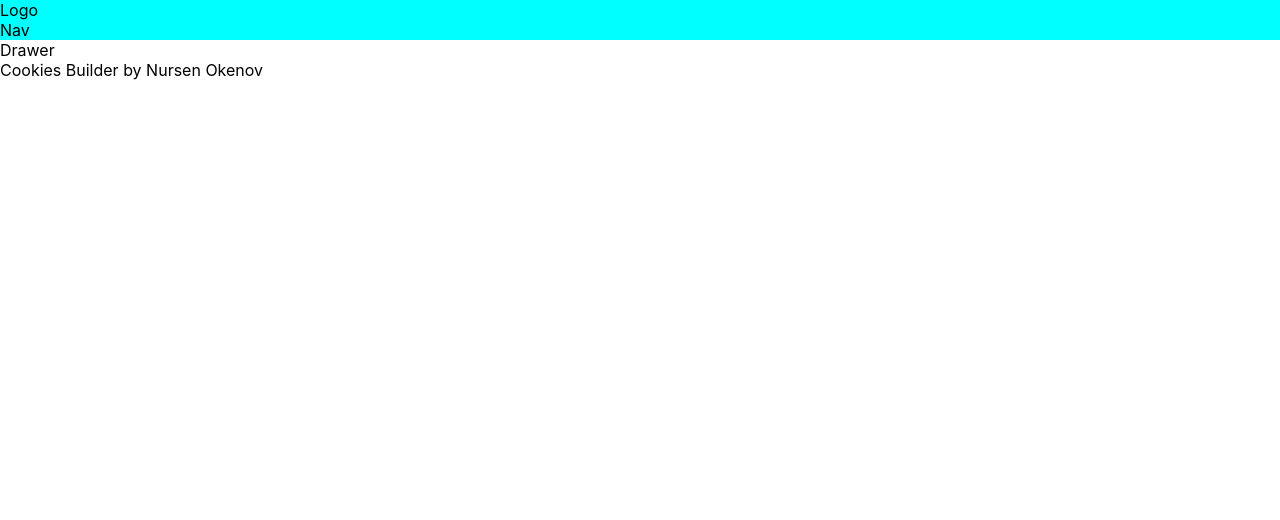
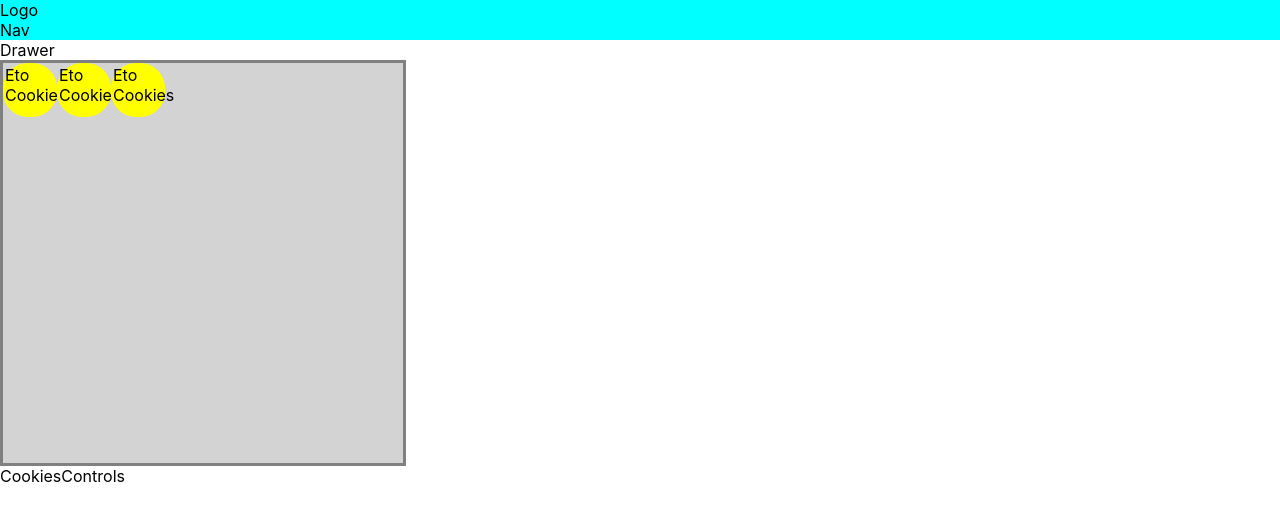
Before and after one commit to Nursen-Okenov/Cookies-Builder, a React (Create React App) app: page / in a window 1280 px wide. Shown: the top 520 px of the page. Built offline with nearby package versions, Linux system fonts and the light colour scheme.

Commit message:
New components CookiesKit, Cookies, CookiesBuilder

```diff
--- a/src/App.js
+++ b/src/App.js
@@ -1,12 +1,13 @@
 import React from 'react';
 import './App.css';
 import Layout from './components/Layout/Layout';
+import CookiesBuilder from './containers/CookiesBuilder/CookiesBuilder';
 
  export default () => {
   return (
     <div className="App">
       <Layout>
-        Cookies Builder by Nursen Okenov
+        <CookiesBuilder />
       </Layout>
     </div>
   );
--- /dev/null
+++ b/src/components/CookiesBuilder/CookiesKit/Cookies/Cookies.js
@@ -0,0 +1,8 @@
+import React from "react";
+import classes from "./Cookies.module.css";
+
+export default () => (
+    <div className={classes.Cookies}>
+        Eto Cookies
+    </div>
+)
--- /dev/null
+++ b/src/components/CookiesBuilder/CookiesKit/Cookies/Cookies.module.css
@@ -0,0 +1,7 @@
+.Cookies {
+    width: 50px;
+    height: 50px;
+    border-radius: 25px;
+    border: 2px solid yellow;
+    background-color: yellow;
+}
--- /dev/null
+++ b/src/components/CookiesBuilder/CookiesKit/CookiesKit.js
@@ -0,0 +1,11 @@
+import React from "react";
+import Cookies from "./Cookies/Cookies";
+import classes from "./CookiesKit.module.css";
+
+export default () => (
+    <div className={classes.CookiesKit}>
+        <Cookies />
+        <Cookies />
+        <Cookies />
+    </div>
+);
--- /dev/null
+++ b/src/components/CookiesBuilder/CookiesKit/CookiesKit.module.css
@@ -0,0 +1,13 @@
+.CookiesKit {
+    border: 3px solid gray;
+    background-color: lightgray;
+    width: 400px;
+    height: 400px;
+
+    display: flex;
+    flex-flow: row wrap;
+    align-content: flex-start;
+
+    overflow: hidden;
+
+}
--- a/src/components/Layout/Drawer/Drawer.js
+++ b/src/components/Layout/Drawer/Drawer.js
@@ -1,5 +1,8 @@
 import React from "react"
+import classes from "./Drawer.module.css"
 
 export default () => (
-    <div className="Drawer">Drawer</div>
-)
+    <div className={classes.Drawer}>
+        Drawer
+    </div>
+);
--- a/src/components/Layout/Layout.js
+++ b/src/components/Layout/Layout.js
@@ -1,9 +1,9 @@
-import React from "react"
-import Toolbar from "./Toolbar/Toolbar"
-import Drawer from "./Drawer/Drawer"
-
+import React from "react";
+import Toolbar from "./Toolbar/Toolbar";
+import Drawer from "./Drawer/Drawer";
+import classes from "./Layout.module.css"
 export default ({ children }) => (
-    <div className="Layout">
+    <div className={classes.Layout}>
         <Toolbar />
         <Drawer />
         {children}
--- a/src/components/Layout/Logo/Logo.js
+++ b/src/components/Layout/Logo/Logo.js
@@ -1,4 +1,4 @@
-import React from "react"
+import React from "react";
 import classes from "./Logo.module.css";
 
 export default () => (
--- a/src/components/Layout/Toolbar/Nav/Nav.js
+++ b/src/components/Layout/Toolbar/Nav/Nav.js
@@ -1,5 +1,5 @@
-import React from "react"
-import classes from "./Nav.module.css"
+import React from "react";
+import classes from "./Nav.module.css";
 
 export default () => (
     <nav className={classes.Nav}>
--- /dev/null
+++ b/src/containers/CookiesBuilder/CookiesBuilder.js
@@ -0,0 +1,10 @@
+import React from "react";
+import CookiesKit from "../../components/CookiesBuilder/CookiesKit/CookiesKit";
+import classes from "./CookiesBuilder.module.css";
+
+export default () => (
+    <div className={classes.CookiesBuilder}>
+        <CookiesKit />
+        CookiesControls
+    </div>
+);
```
Also changed, not shown: src/containers/CookiesBuilder/CookiesBuilder.module.css (added).
